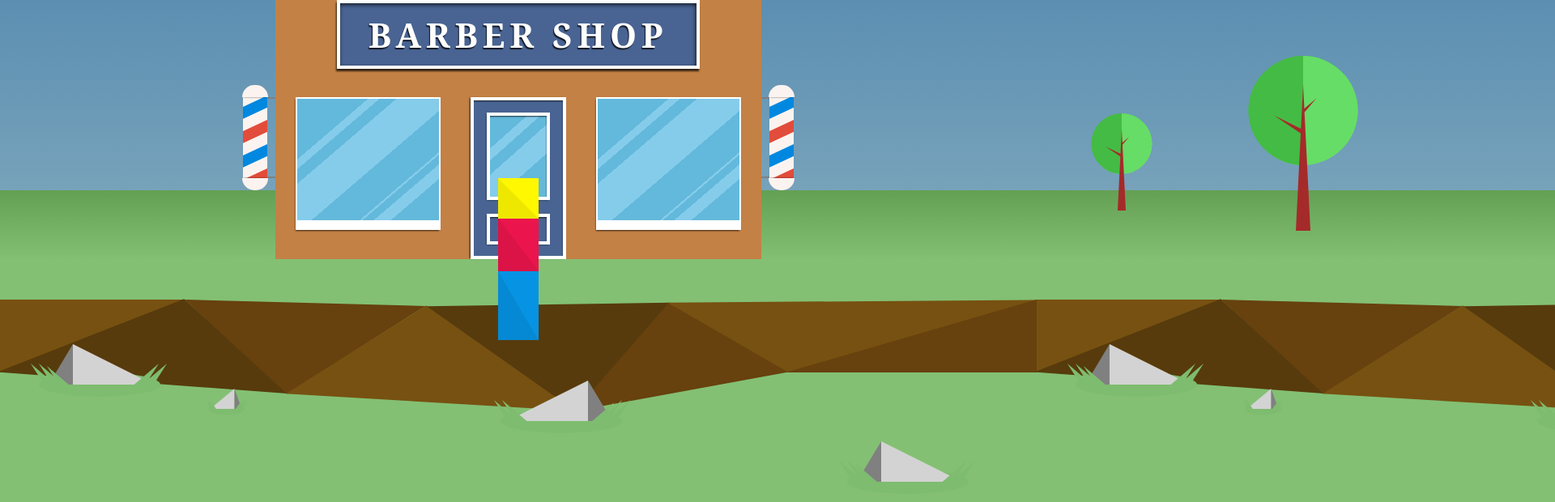
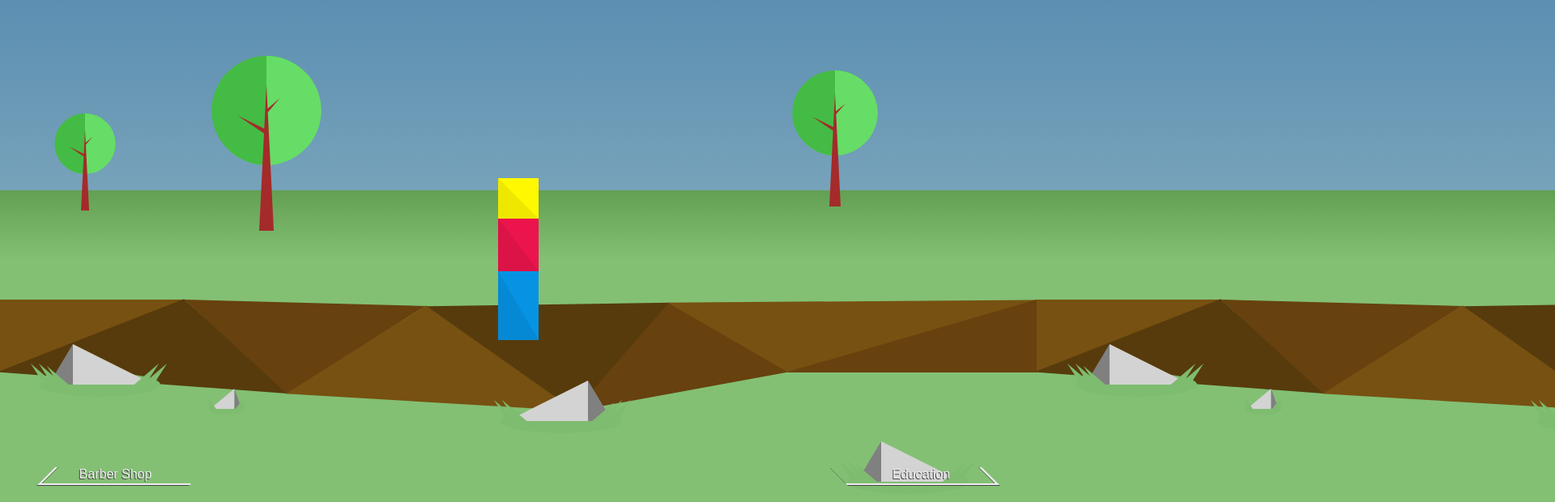
Before and after one commit to zmcadie/portfolio-interactive, a React (Create React App) app: page / in a window 1280 px wide. Shown: the part 180-800 px from the top of the page at 81% size, 1920 px wide, since content can reach past the window. Built offline with nearby package versions, Linux system fonts and the light colour scheme.

Commit message:
Add directions component with stylized arrow

```diff
--- a/src/App.js
+++ b/src/App.js
@@ -117,7 +117,7 @@ export default class App extends React.Component {
     return (
       <Router>
         <div>
-          <Route exact path="/" render={() => <Redirect to="/p/0" />} />
+          <Route exact path="/" render={() => <Redirect to="/p/1" />} />
           <Route path="/p/:position" render={p => <Main {...p} avatar={this.state.avatar} />} />
           <Route path="/character" render={() => <CharacterCustomization avatar={this.state.avatar} update={this.updateAvatar} />} />
         </div>
--- a/src/components/Backgrounds/BarberShop.js
+++ b/src/components/Backgrounds/BarberShop.js
@@ -2,6 +2,7 @@ import React from "react"
 import styled, { keyframes } from "styled-components"
 import RockyGrassPath from "./partials/RockyGrassPath"
 import ActionContainer from "../ActionContainer"
+import Directions from "../Directions"
 
 const Bg = styled.div`
   background: linear-gradient(
@@ -296,6 +297,7 @@ class BarberShop extends React.Component {
         <RockyGrassPath />
         <Shop />
         <ActionContainer isActive={isActive} actions={[{key: "⬆", action: <span>Customize Avatar</span>}]} />
+        <Directions isActive={isActive} content="Back to the path" side="right" />
       </Bg>
     )
   }
--- a/src/components/Backgrounds/Start.js
+++ b/src/components/Backgrounds/Start.js
@@ -2,6 +2,8 @@ import React from "react"
 import styled from "styled-components"
 import RockyGrassPath from "./partials/RockyGrassPath"
 import { Tree } from "./partials/MiscScenery"
+import ActionContainer from "../ActionContainer"
+import Directions from "../Directions"
 
 const Bg = styled.div`
   background: linear-gradient(
@@ -17,15 +19,20 @@ const Bg = styled.div`
   width: 100vw;
 `
 
-const Start = () => {
+class Start extends React.Component {
+  render() {
+    const { isActive } = this.props
     return (
       <Bg>
         <Tree style={{ top: "calc(50% - 60px)", transform: "scale(0.5)" }} />
         <Tree style={{ top: "calc(50% - 115px)", left: "25vw", transform: "scale(0.9)" }} />
         <Tree style={{ top: "calc(50% - 105px)", left: "80vw", transform: "scale(0.7)" }} />
         <RockyGrassPath />
+        <Directions isActive={isActive} side="left" content="Barber Shop" />
+        <Directions isActive={isActive} side="right" content="Education" />
       </Bg>
     )
   }
+}
 
 export default Start
--- /dev/null
+++ b/src/components/Directions.js
@@ -0,0 +1,41 @@
+import React from 'react'
+import styled from 'styled-components'
+
+const HalfArrow = styled.div`
+  height: 20px;
+  width: 100%;
+  border-bottom: 2px solid #efefef;
+  border-${p => p.side}: 3px solid #efefef;
+  box-shadow: 0px 1px #444, inset ${p => p.side === 'right' ? '-1px' : '1px'} 0px #444;
+  transform: skew(${p => p.side === 'right' ? '45deg' : '-45deg'});
+  position: absolute;
+  top: 0;
+  ${p => p.side}: 7px;
+`;
+
+const Content = styled.div`
+  color: #efefef;
+  text-shadow: -1px 1px #444;
+  width: 100%;
+  text-align: center;
+`
+
+const ArrowContainer = styled.div`
+  position: absolute;
+  bottom: 25px;
+  ${p => p.side}: 50px;
+  width: 185px;
+`
+
+const Directions = ({ isActive, content, side }) => {
+  return isActive
+  ? (
+    <ArrowContainer side={side}>
+      <Content>{content}</Content>
+      <HalfArrow side={side} />
+    </ArrowContainer>
+  )
+  : ''
+}
+
+export default Directions
```
Lines whose indentation alone changed are shown as unchanged.
